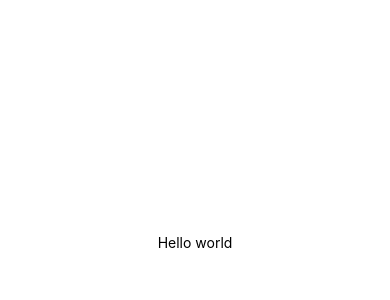
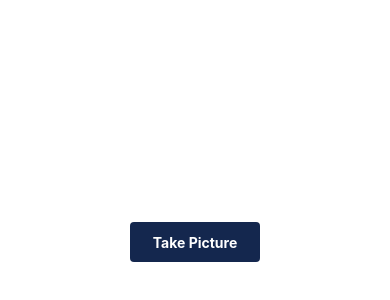
Before and after one commit to hojat72elect/SmartCamera, a React Native app: screen / in a window 390 px wide. Shown: the part 180-480 px from the top of the page. Built offline with nearby package versions, Linux system fonts and the light colour scheme.

Commit message:
Implemented a basic camera preview and the logic for asking for camera permissions.

```diff
--- a/App.tsx
+++ b/App.tsx
@@ -1,16 +1,67 @@
-import {Text, View} from 'react-native';
+import {Alert, Text, TouchableOpacity, View} from 'react-native';
+import {useState} from "react";
+import {Camera, CameraType, PermissionStatus} from "expo-camera";
+import {StatusBar} from "expo-status-bar";
 
 export default function App() {
 
+    let camera: Camera | null;
+    const [startCamera, setStartCamera] = useState(false);
 
-    return (
+    const __startCamera = async () => {
+        const {status} = await Camera.requestCameraPermissionsAsync();
+        if (status === PermissionStatus.GRANTED) {
+            setStartCamera(true);
+        } else {
+            Alert.alert("Access denied");
+        }
+    }
+
+    /**
+     *
+     */
+
+    return (startCamera ? (<Camera
+        style={{flex: 1, width: '100%'}}
+        ref={(r) => {
+            camera = r;
+        }}
+        type={CameraType.front}
+    ></Camera>) : (
         <View style={{
             flex: 1,
             backgroundColor: '#fff',
+            alignItems: 'center',
             justifyContent: 'center',
-            alignItems: 'center',
         }}>
-            <Text>Hello world</Text>
+            <View style={{
+                flex: 1,
+                backgroundColor: '#fff',
+                justifyContent: 'center',
+                alignItems: 'center'
+            }}>
+                <TouchableOpacity style={{
+                    width: 130,
+                    borderRadius: 4,
+                    backgroundColor: '#14274e',
+                    flexDirection: 'row',
+                    justifyContent: 'center',
+                    alignItems: 'center',
+                    height: 40,
+                }}
+                                  onPress={__startCamera}
+                >
+                    <Text
+                        style={{
+                            color: '#fff',
+                            fontWeight: 'bold',
+                            textAlign: 'center',
+                        }}>
+                        Take Picture
+                    </Text>
+                </TouchableOpacity>
+            </View>
+            <StatusBar style="auto"/>
         </View>
-    );
+    ));
 }
```
Also changed, not shown: 1 other file (tests, documents, lock files or other folders).
